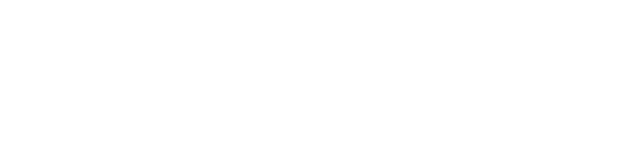
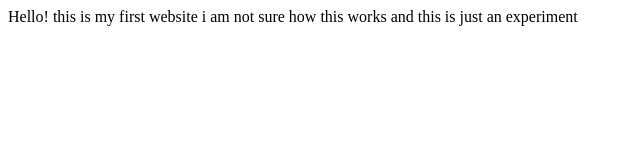
Before and after one commit to A-VS-coder/AVS.github.io, a plain HTML site: page index.html in a window 1280 px wide. Shown: the whole page, without its empty margins (0-640 px from the left). Drawn offline with Linux system fonts and the light colour scheme.

Commit message:
text
i added a paragraph to the body in order to determine the position and other details about the paragraph tag

```diff
--- a/index.html
+++ b/index.html
@@ -3,6 +3,9 @@
     <title>title</title>
 </head>
 <body>
-
+    <p>
+        Hello! this is my first website
+        i am not sure how this works and this is just an experiment
+    </p>
 </body>
 </html>
```
